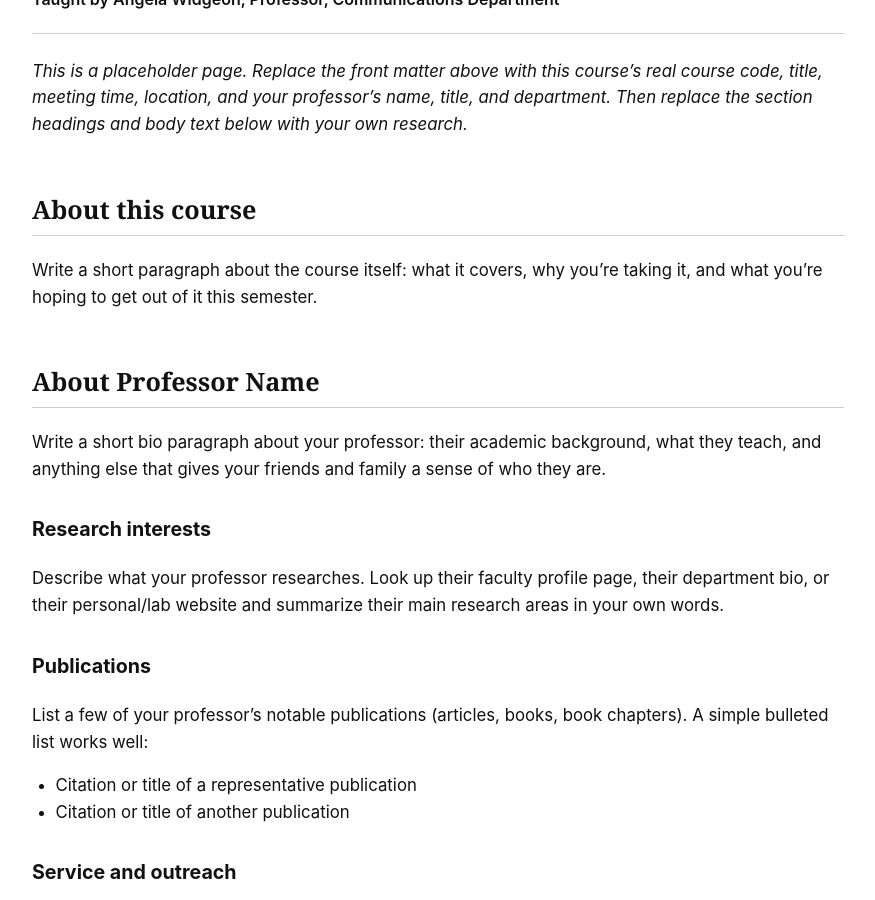
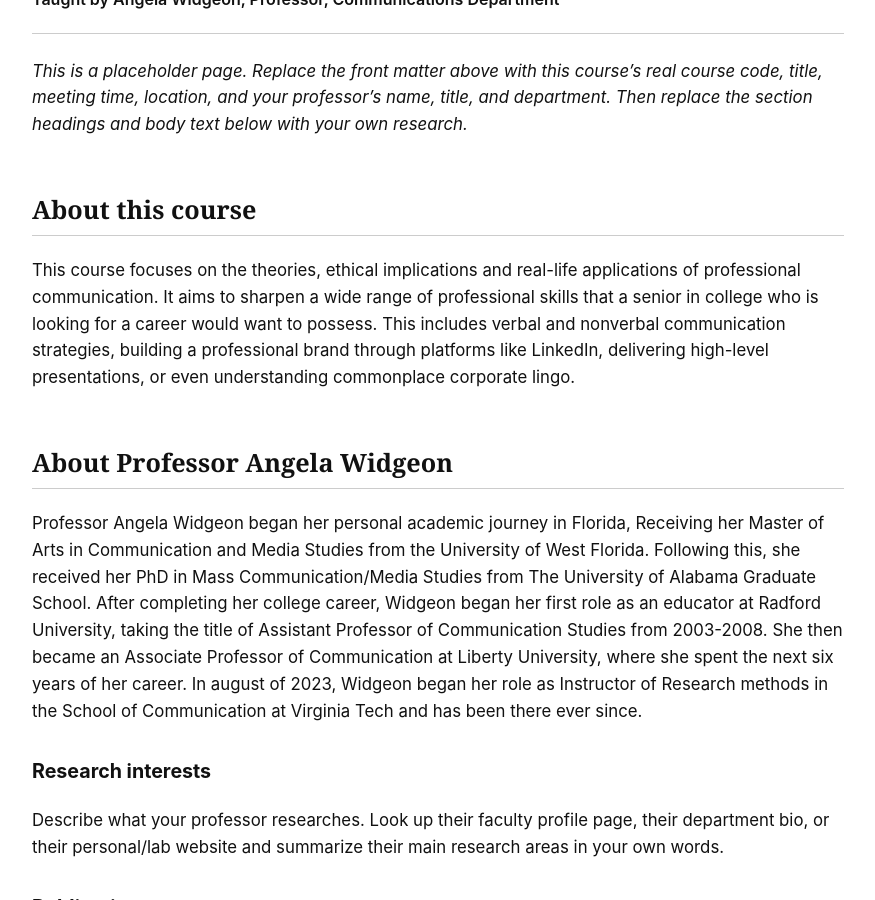
Before and after one commit to Jacobw23-Coder/myawesomesemester, a Jekyll site: the page built from _courses/course-01.md, in a window 1280 px wide and 900 px high, scrolled down 295 px. Shown: the whole window, without its empty margins (202-1077 px from the left). Built offline with Jekyll 4.4.1, drawn with Linux system fonts in a browser that asks for light colours.

Commit message:
Revise course overview and professor information
Updated course description and professor bio for clarity and detail.

```diff
--- a/_courses/course-01.md
+++ b/_courses/course-01.md
@@ -16,14 +16,11 @@ research._
 
 ## About this course
 
-Write a short paragraph about the course itself: what it covers, why you're taking
-it, and what you're hoping to get out of it this semester.
+This course focuses on the theories, ethical implications and real-life applications of professional communication. It aims to sharpen a wide range of professional skills that a senior in college who is looking for a career would want to possess. This includes verbal and nonverbal communication strategies, building a professional brand through platforms like LinkedIn, delivering high-level presentations, or even understanding commonplace corporate lingo.
 
-## About Professor Name
+## About Professor Angela Widgeon
 
-Write a short bio paragraph about your professor: their academic background, what
-they teach, and anything else that gives your friends and family a sense of who
-they are.
+Professor Angela Widgeon began her personal academic journey in Florida, Receiving her Master of Arts in Communication and Media Studies from the University of West Florida. Following this, she received her PhD in Mass Communication/Media Studies from The University of Alabama Graduate School. After completing her college career, Widgeon began her first role as an educator at Radford University, taking the title of Assistant Professor of Communication Studies from 2003-2008. She then became an Associate Professor of Communication at Liberty University, where she spent the next six years of her career. In august of 2023, Widgeon began her role as Instructor of Research methods in the School of Communication at Virginia Tech and has been there ever since.
 
 ### Research interests
 
```
